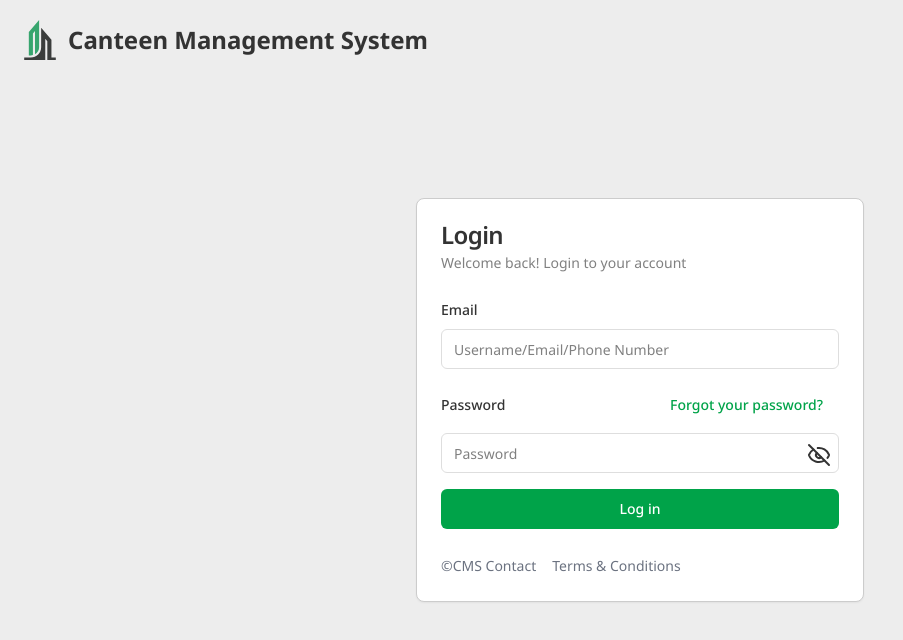
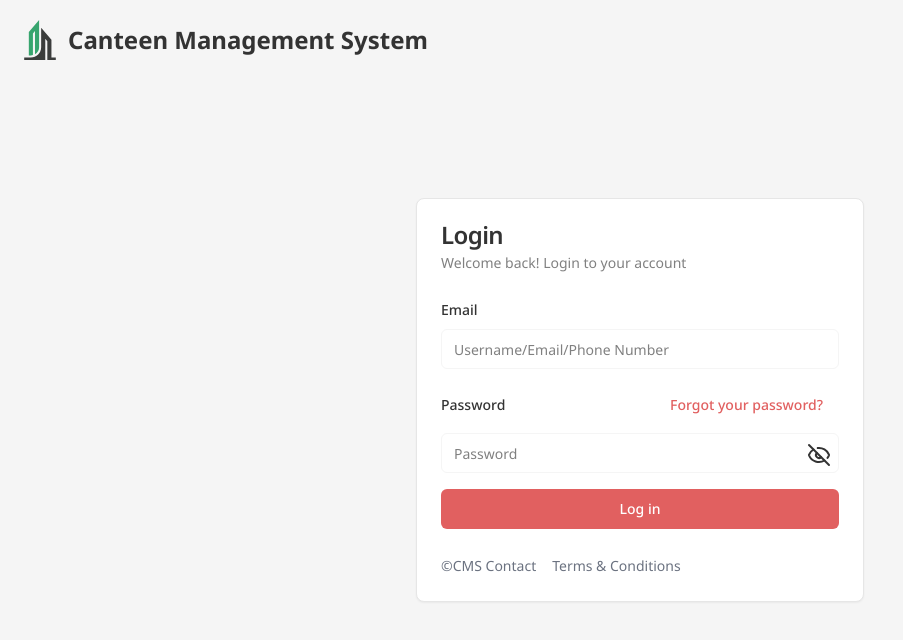
Before and after one commit to Masood-zone/canteen-management-app, a React (Vite) app: page / in a window 1280 px wide. Shown: the top 640 px of the page, without its empty margins (0-903 px from the left). Built offline with nearby package versions, Linux system fonts and the light colour scheme.

Commit message:
theme-change:made changes to the theme to match client's description

```diff
--- a/src/index.css
+++ b/src/index.css
@@ -5,73 +5,48 @@
 
 @layer base {
   :root {
-    --background: 0 0% 93%; /* Light grey for general background */
-    --foreground: 0 0% 20%; /* Dark grey for text and main foreground elements */
+    --background: 0 0% 96%;
+    --foreground: 0 0% 20%;
     --card: 0 0% 100%;
-    --card-foreground: 0 0% 20%; /* Dark grey for text on cards */
+    --card-foreground: 0 0% 20%;
     --popover: 0 0% 100%;
     --popover-foreground: 0 0% 20%;
-    --primary: 147 100% 32%; /* Green from logo for primary elements */
-    --primary-foreground: 0 0% 100%; /* White text on primary */
-    --secondary: 0 0% 87%; /* Light grey secondary */
-    --secondary-foreground: 0 0% 20%; /* Dark grey text on secondary */
-    --muted: 0 0% 87%; /* Muted light grey */
-    --muted-foreground: 0 0% 50%; /* Mid-grey text on muted */
-    --accent: 147 100% 32%; /* Green as an accent color */
-    --accent-foreground: 0 0% 100%; /* White text on accent */
-    --destructive: 0 84.2% 60.2%;
+    --primary: 0 68% 63%;
+    --primary-foreground: 0 0% 100%;
+    --secondary: 208 82% 52%;
+    --secondary-foreground: 0 0% 100%;
+    --muted: 0 0% 96%;
+    --muted-foreground: 0 0% 50%;
+    --accent: 35 67% 62%;
+    --accent-foreground: 0 0% 100%;
+    --destructive: 0 68% 63%;
     --destructive-foreground: 0 0% 100%;
-    --border: 0 0% 80%; /* Light grey for borders */
-    --input: 0 0% 87%; /* Light grey for input backgrounds */
-    --ring: 147 100% 32%; /* Green for focus ring */
-    --chart-1: 12 76% 61%;
-    --chart-2: 173 58% 39%;
-    --chart-3: 197 37% 24%;
-    --chart-4: 43 74% 66%;
-    --chart-5: 27 87% 67%;
+    --border: 0 0% 90%;
+    --input: 0 0% 96%;
+    --ring: 120 47% 54%;
     --radius: 0.5rem;
-    --sidebar-background: 0 0% 98%; /* Light grey for sidebar */
-    --sidebar-foreground: 240 5.3% 26.1%; /* Dark grey for sidebar text */
-    --sidebar-primary: 240 5.9% 10%; /* Green for sidebar primary */
-    --sidebar-primary-foreground: 0 0% 98%;
-    --sidebar-accent: 240 4.8% 95.9%;
-    --sidebar-accent-foreground: 240 5.9% 10%;
-    --sidebar-border: 220 13% 91%;
-    --sidebar-ring: 217.2 91.2% 59.8%;
   }
+
   .dark {
-    --background: 0 0% 20%; /* Dark grey for dark mode background */
-    --foreground: 0 0% 93%; /* Light grey for text in dark mode */
+    --background: 0 0% 20%;
+    --foreground: 0 0% 96%;
     --card: 0 0% 20%;
-    --card-foreground: 0 0% 93%;
+    --card-foreground: 0 0% 96%;
     --popover: 0 0% 20%;
-    --popover-foreground: 0 0% 93%;
-    --primary: 147 100% 32%; /* Green for dark mode primary */
+    --popover-foreground: 0 0% 96%;
+    --primary: 0 68% 63%;
     --primary-foreground: 0 0% 100%;
-    --secondary: 0 0% 30%; /* Dark grey for dark mode secondary */
-    --secondary-foreground: 0 0% 93%;
+    --secondary: 208 82% 52%;
+    --secondary-foreground: 0 0% 100%;
     --muted: 0 0% 30%;
     --muted-foreground: 0 0% 65%;
-    --accent: 147 100% 32%;
+    --accent: 35 67% 62%;
     --accent-foreground: 0 0% 100%;
-    --destructive: 0 62.8% 30.6%;
+    --destructive: 0 68% 63%;
     --destructive-foreground: 0 0% 100%;
     --border: 0 0% 30%;
     --input: 0 0% 30%;
-    --ring: 147 100% 32%;
-    --chart-1: 220 70% 50%;
-    --chart-2: 160 60% 45%;
-    --chart-3: 30 80% 55%;
-    --chart-4: 280 65% 60%;
-    --chart-5: 340 75% 55%;
-    --sidebar-background: 240 5.9% 10%; /* Dark grey for dark mode sidebar */
-    --sidebar-foreground: 240 4.8% 95.9%;
-    --sidebar-primary: 224.3 76.3% 48%; /* Green for dark mode sidebar primary */
-    --sidebar-primary-foreground: 0 0% 100%;
-    --sidebar-accent: 240 3.7% 15.9%;
-    --sidebar-accent-foreground: 240 4.8% 95.9%;
-    --sidebar-border: 240 3.7% 15.9%;
-    --sidebar-ring: 217.2 91.2% 59.8%;
+    --ring: 120 47% 54%;
   }
 }
 
@@ -81,9 +56,6 @@
   }
   body {
     @apply bg-background text-foreground;
+    font-family: "Noto Sans", sans-serif;
   }
 }
-
-body {
-  font-family: "Noto Sans", sans-serif;
-}
--- a/src/pages/admin/students/edit/edit-student-form.tsx
+++ b/src/pages/admin/students/edit/edit-student-form.tsx
@@ -63,19 +63,6 @@ export default function EditStudentForm({
             defaultValue={studentData?.name}
             className="bg-transparent"
             required
-          />
-        </div>
-        {/* Parent number*/}
-        <div className="space-y-2">
-          <Label htmlFor="parentPhone">Parent Number</Label>
-          <Input
-            type="text"
-            id="parentPhone"
-            {...register("parentPhone", { required: true })}
-            autoComplete="off"
-            defaultValue={studentData?.parentPhone}
-            placeholder="Parent's number"
-            className="bg-transparent"
           />
         </div>
         {/* Age */}
--- a/src/pages/admin/students/list/table.tsx
+++ b/src/pages/admin/students/list/table.tsx
@@ -51,20 +51,6 @@ export default function StudentsTable({
             onClick={() => column.toggleSorting(column.getIsSorted() === "asc")}
           >
             Full Name
-            <ArrowUpDown className="ml-2 h-4 w-4" />
-          </Button>
-        );
-      },
-    },
-    {
-      accessorKey: "parentPhone",
-      header: ({ column }) => {
-        return (
-          <Button
-            variant="ghost"
-            onClick={() => column.toggleSorting(column.getIsSorted() === "asc")}
-          >
-            Parent Contact
             <ArrowUpDown className="ml-2 h-4 w-4" />
           </Button>
         );
--- a/src/pages/auth/login.tsx
+++ b/src/pages/auth/login.tsx
@@ -34,7 +34,7 @@ export default function Login() {
       const { role } = user.user;
       if (role === "SUPER_ADMIN") {
         navigate("/admin");
-      } else if (role === "TEACHER") {
+      } else if (role === "TEACHER" || role === "Teacher") {
         navigate("/teacher");
       } else {
         navigate("/"); // Default fallback
--- a/src/pages/teacher/students/list/table.tsx
+++ b/src/pages/teacher/students/list/table.tsx
@@ -51,20 +51,6 @@ export default function StudentsTable({
             onClick={() => column.toggleSorting(column.getIsSorted() === "asc")}
           >
             Full Name
-            <ArrowUpDown className="ml-2 h-4 w-4" />
-          </Button>
-        );
-      },
-    },
-    {
-      accessorKey: "parentPhone",
-      header: ({ column }) => {
-        return (
-          <Button
-            variant="ghost"
-            onClick={() => column.toggleSorting(column.getIsSorted() === "asc")}
-          >
-            Parent Contact
             <ArrowUpDown className="ml-2 h-4 w-4" />
           </Button>
         );
--- a/src/pages/teacher/students/view/view-student.tsx
+++ b/src/pages/teacher/students/view/view-student.tsx
@@ -65,12 +65,6 @@ export default function ViewStudent() {
                 <TableCell>{student?.name}</TableCell>
               </TableRow>
               <TableRow>
-                <TableHead className="w-1/3 text-left">
-                  Parent's Number
-                </TableHead>
-                <TableCell>{student?.parentPhone}</TableCell>
-              </TableRow>
-              <TableRow>
                 <TableHead className="w-1/3 text-left">Teacher</TableHead>
                 <TableCell>
                   {teacher?.role === "TEACHER" || teacher?.role === "Teacher"
--- a/src/services/root.ts
+++ b/src/services/root.ts
@@ -2,7 +2,8 @@ import axios from "axios";
 const token = localStorage.getItem("token");
 
 export const apiClient = axios.create({
-  baseURL: "https://canteen-management-backend.vercel.app",
+  // baseURL: "https://canteen-management-backend.vercel.app",
+  baseURL: "http://localhost:3400",
   headers: {
     "Access-Control-Allow-Origin": "*",
     "Content-Type": "application/json",
--- a/src/utils/all-types.d.ts
+++ b/src/utils/all-types.d.ts
@@ -45,7 +45,6 @@ interface FormUser {
 type Student = {
   id: string | number;
   name: string;
-  parentPhone: string;
   age: number;
   classId: string | number;
   gender: "male" | "female";
--- a/tailwind.config.js
+++ b/tailwind.config.js
@@ -7,65 +7,49 @@ export default {
   theme: {
     extend: {
       borderRadius: {
-  			lg: 'var(--radius)',
-  			md: 'calc(var(--radius) - 2px)',
-  			sm: 'calc(var(--radius) - 4px)'
+        lg: "var(--radius)",
+        md: "calc(var(--radius) - 2px)",
+        sm: "calc(var(--radius) - 4px)",
       },
       colors: {
-  			background: 'hsl(var(--background))',
-  			foreground: 'hsl(var(--foreground))',
+        background: "hsl(var(--background))",
+        foreground: "hsl(var(--foreground))",
         card: {
-  				DEFAULT: 'hsl(var(--card))',
-  				foreground: 'hsl(var(--card-foreground))'
+          DEFAULT: "hsl(var(--card))",
+          foreground: "hsl(var(--card-foreground))",
         },
         popover: {
-  				DEFAULT: 'hsl(var(--popover))',
-  				foreground: 'hsl(var(--popover-foreground))'
+          DEFAULT: "hsl(var(--popover))",
+          foreground: "hsl(var(--popover-foreground))",
         },
         primary: {
-  				DEFAULT: 'hsl(var(--primary))',
-  				foreground: 'hsl(var(--primary-foreground))'
+          DEFAULT: "hsl(var(--primary))", // Red #F05050
+          foreground: "hsl(var(--primary-foreground))",
         },
         secondary: {
-  				DEFAULT: 'hsl(var(--secondary))',
-  				foreground: 'hsl(var(--secondary-foreground))'
+          DEFAULT: "hsl(var(--secondary))", // Blue #23B7E5
+          foreground: "hsl(var(--secondary-foreground))",
         },
         muted: {
-  				DEFAULT: 'hsl(var(--muted))',
-  				foreground: 'hsl(var(--muted-foreground))'
+          DEFAULT: "hsl(var(--muted))",
+          foreground: "hsl(var(--muted-foreground))",
         },
         accent: {
-  				DEFAULT: 'hsl(var(--accent))',
-  				foreground: 'hsl(var(--accent-foreground))'
+          DEFAULT: "hsl(var(--accent))", // Orange #F0AD4E
+          foreground: "hsl(var(--accent-foreground))",
         },
         destructive: {
-  				DEFAULT: 'hsl(var(--destructive))',
-  				foreground: 'hsl(var(--destructive-foreground))'
+          DEFAULT: "hsl(var(--destructive))", // Red #F05050
+          foreground: "hsl(var(--destructive-foreground))",
         },
-  			border: 'hsl(var(--border))',
-  			input: 'hsl(var(--input))',
-  			ring: 'hsl(var(--ring))',
-  			chart: {
-  				'1': 'hsl(var(--chart-1))',
-  				'2': 'hsl(var(--chart-2))',
-  				'3': 'hsl(var(--chart-3))',
-  				'4': 'hsl(var(--chart-4))',
-  				'5': 'hsl(var(--chart-5))'
+        border: "hsl(var(--border))",
+        input: "hsl(var(--input))",
+        ring: "hsl(var(--ring))",
       },
-  			sidebar: {
-  				DEFAULT: 'hsl(var(--sidebar-background))',
-  				foreground: 'hsl(var(--sidebar-foreground))',
-  				primary: 'hsl(var(--sidebar-primary))',
-  				'primary-foreground': 'hsl(var(--sidebar-primary-foreground))',
-  				accent: 'hsl(var(--sidebar-accent))',
-  				'accent-foreground': 'hsl(var(--sidebar-accent-foreground))',
-  				border: 'hsl(var(--sidebar-border))',
-  				ring: 'hsl(var(--sidebar-ring))',
-  				'primary-foreground': 'hsl(var(--sidebar-primary-foreground))',
-  				'accent-foreground': 'hsl(var(--sidebar-accent-foreground))'
-  			}
-  		}
-  	}
+      fontFamily: {
+        sans: ["Noto Sans", "sans-serif"],
+      },
+    },
   },
   plugins: [tailwindcssAnimate],
 };
```
Also changed, not shown: src/pages/admin/students/add/create-student.tsx (+0 -16 lines), src/pages/teacher/students/add/create-student.tsx (+0 -16 lines), src/pages/teacher/students/edit/edit-student-form.tsx (+0 -13 lines). Lines whose indentation alone changed are shown as unchanged.
